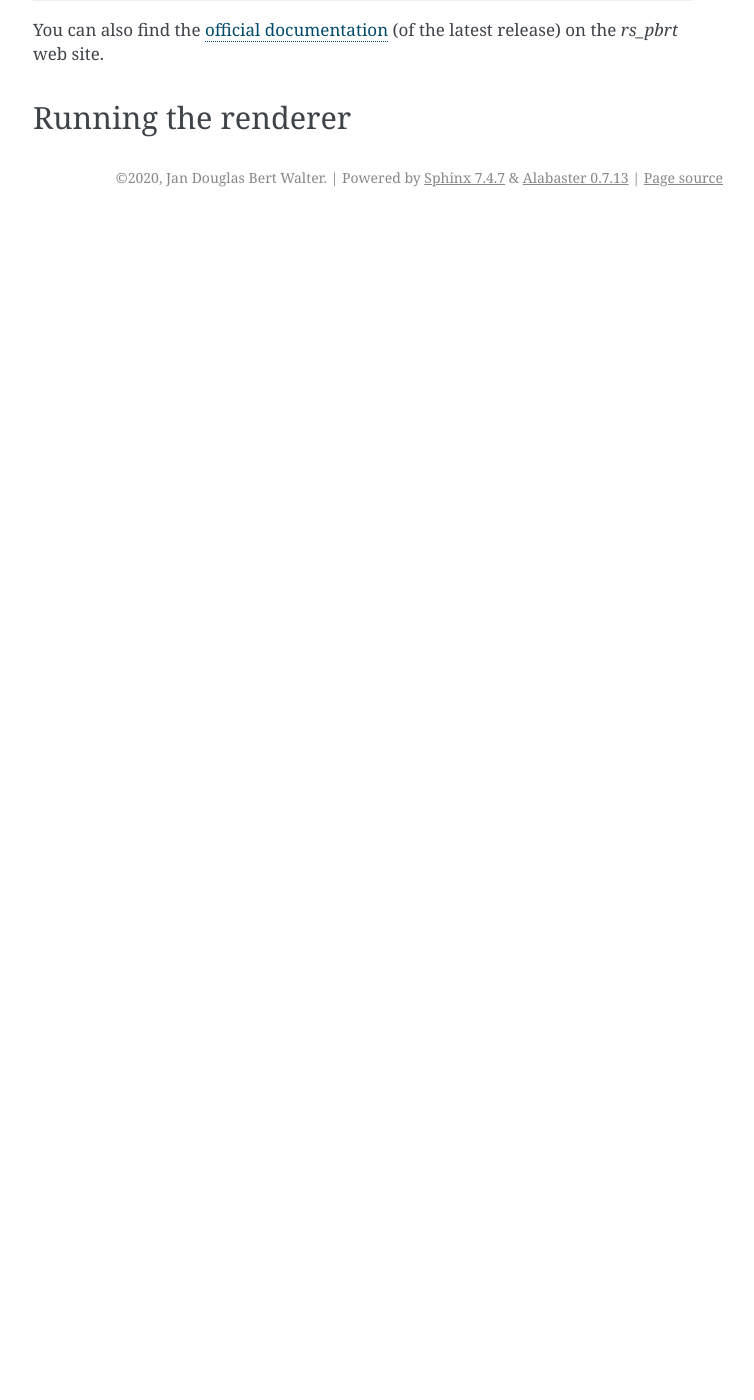
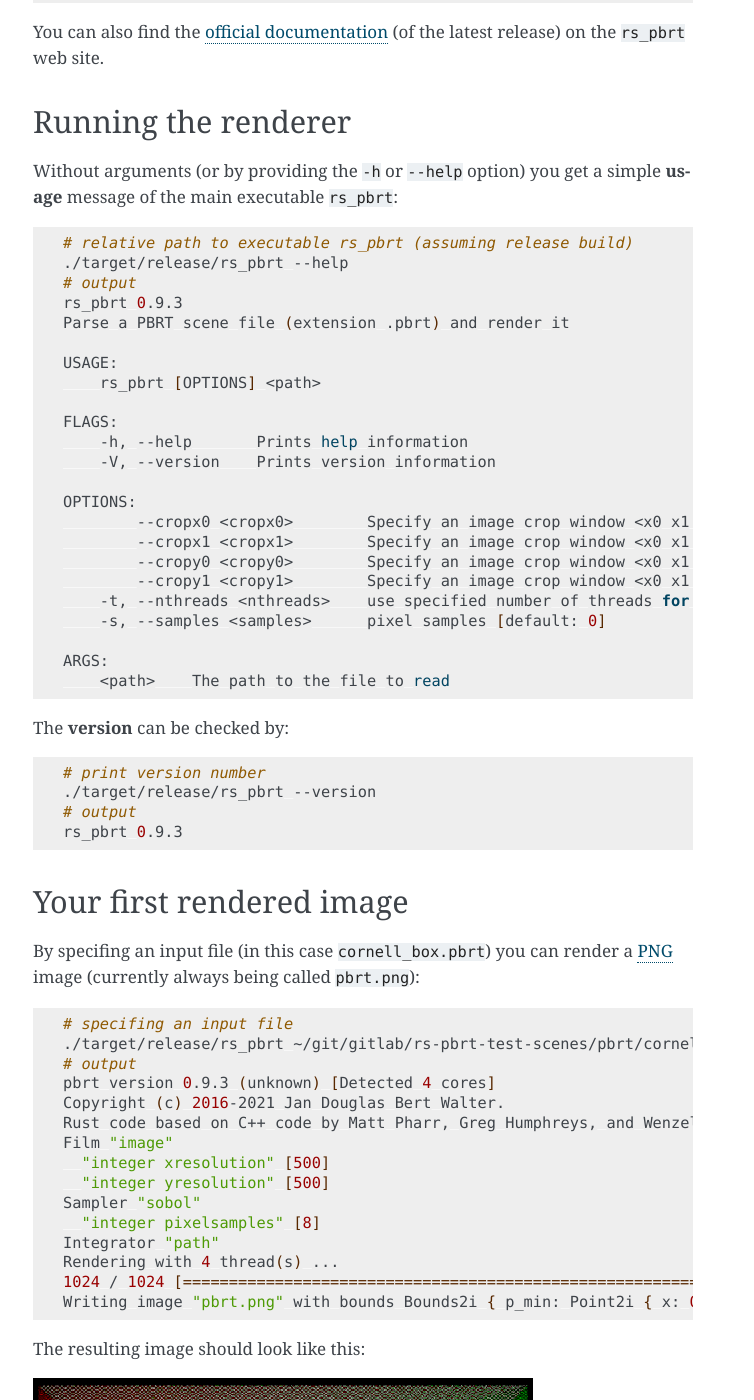
Before and after one commit to wahn/rs_pbrt, a Sphinx documentation site: the page built from docs/source/getting_started.rst, in a window 1280 px wide and 1400 px high, scrolled down 1688 px. Shown: the whole window, without its empty margins (387-1141 px from the left). Built offline with Sphinx 7.4.7, drawn with Linux system fonts in a browser that asks for light colours; before the commit the page ends 1905 px from its top, so only the background shows below that; some of the changed text lies outside the part shown.

Commit message:
Prepare v0.9.3 release. Better documention for readthedocs.io.

```diff
--- a/Cargo.toml
+++ b/Cargo.toml
@@ -2,7 +2,7 @@
 authors = ["Jan Walter <jan@janwalter.com>"]
 edition = "2018"
 name = "rs_pbrt"
-version = "0.9.2"
+version = "0.9.3"
 license = "MIT OR Apache-2.0"
 readme = "README.md"
 repository = "https://github.com/wahn/rs_pbrt"
--- a/docs/source/getting_started.rst
+++ b/docs/source/getting_started.rst
@@ -5,8 +5,7 @@ Getting Started
 Get Rust
 ========
 
-First `install Rust`_. To
-keep it up to date use `rustup`_:
+First `install Rust`_. To keep it up to date use `rustup`_:
 
 .. code:: shell
 
@@ -57,7 +56,7 @@ Use Cargo to compile executables
           # compile executable rs_pbrt (and run it to see options)
           cargo run --release --no-default-features
 
-For a **debug** version compile without the `--release` option.
+For a **debug** version compile without the ``--release`` option.
 
 .. code:: shell
 
@@ -66,8 +65,7 @@ For a **debug** version compile without the `--release` option.
           # compile executable rs_pbrt (and run it to see options)
           cargo run --no-default-features
 
-For more information about **Cargo**, check out `its
-documentation`_.
+For more information about **Cargo**, check out `its documentation`_.
 
 The executables can be found in either the **release** or the
 **debug** target directory:
@@ -95,10 +93,127 @@ documentation:
           firefox target/doc/rs_pbrt/index.html
 
 You can also find the `official documentation`_ (of the latest
-release) on the `rs_pbrt` web site.
+release) on the ``rs_pbrt`` web site.
 
 Running the renderer
 ====================
+
+Without arguments (or by providing the ``-h`` or ``--help`` option)
+you get a simple **usage** message of the main executable ``rs_pbrt``:
+
+.. code:: shell
+
+          # relative path to executable rs_pbrt (assuming release build)
+          ./target/release/rs_pbrt --help
+          # output
+          rs_pbrt 0.9.3
+          Parse a PBRT scene file (extension .pbrt) and render it
+
+          USAGE:
+              rs_pbrt [OPTIONS] <path>
+
+          FLAGS:
+              -h, --help       Prints help information
+              -V, --version    Prints version information
+
+          OPTIONS:
+                  --cropx0 <cropx0>        Specify an image crop window <x0 x1 y0 y1> [default: 0.0]
+                  --cropx1 <cropx1>        Specify an image crop window <x0 x1 y0 y1> [default: 1.0]
+                  --cropy0 <cropy0>        Specify an image crop window <x0 x1 y0 y1> [default: 0.0]
+                  --cropy1 <cropy1>        Specify an image crop window <x0 x1 y0 y1> [default: 1.0]
+              -t, --nthreads <nthreads>    use specified number of threads for rendering [default: 0]
+              -s, --samples <samples>      pixel samples [default: 0]
+
+          ARGS:
+              <path>    The path to the file to read
+
+The **version** can be checked by:
+
+.. code:: shell
+
+          # print version number
+          ./target/release/rs_pbrt --version
+          # output
+          rs_pbrt 0.9.3
+
+Your first rendered image
+=========================
+
+By specifing an input file (in this case ``cornell_box.pbrt``) you can
+render a `PNG`_ image (currently always being called ``pbrt.png``):
+
+.. code:: shell
+
+          # specifing an input file
+          ./target/release/rs_pbrt ~/git/gitlab/rs-pbrt-test-scenes/pbrt/cornell_box/cornell_box.pbrt
+          # output
+          pbrt version 0.9.3 (unknown) [Detected 4 cores]
+          Copyright (c) 2016-2021 Jan Douglas Bert Walter.
+          Rust code based on C++ code by Matt Pharr, Greg Humphreys, and Wenzel Jakob.
+          Film "image"
+            "integer xresolution" [500]
+            "integer yresolution" [500]
+          Sampler "sobol"
+            "integer pixelsamples" [8]
+          Integrator "path"
+          Rendering with 4 thread(s) ...
+          1024 / 1024 [=======================================================================] 100.00 % 191.65/s
+          Writing image "pbrt.png" with bounds Bounds2i { p_min: Point2i { x: 0, y: 0 }, p_max: Point2i { x: 500, y: 500 } }
+
+The resulting image should look like this:
+
+.. image:: cornell_box_8_pixelsamples.png
+
+If you modify the proper line in ``cornell_box.pbrt`` to use more
+**pixel samples** you should end up with a less noisy image, but
+rendering will take longer:
+
+.. image:: cornell_box_256_pixelsamples.png
+
+.. code:: diff
+
+          diff --git a/assets/scenes/cornell_box.pbrt b/assets/scenes/cornell_box.pbrt
+          index aa3a210..559e860 100644
+          --- a/assets/scenes/cornell_box.pbrt
+          +++ b/assets/scenes/cornell_box.pbrt
+          @@ -10,7 +10,7 @@ Film "image"
+             "integer yresolution" [ 500 ]
+           ##  "integer outlierrejection_k" [ 10 ]
+           ##Sampler "sobol"
+          -Sampler "sobol" "integer pixelsamples" [8]
+          +Sampler "sobol" "integer pixelsamples" [256]
+           ##PixelFilter "blackmanharris"
+           ##SurfaceIntegrator "bidirectional"
+           ##Integrator "directlighting" "integer maxdepth" [10]
+
+
+Instead of modifying the ``.pbrt`` file you can alternatively specify
+the samples per pixel on the command line:
+
+.. code:: shell
+
+           ./target/release/rs_pbrt --samples 256 ~/git/gitlab/rs-pbrt-test-scenes/pbrt/cornell_box/cornell_box.pbrt
+
+More scenes to render
+=====================
+
+Because ``rs_pbrt`` isn't 100% compatible to the C++ counter part
+(yet) I collect ``.pbrt`` `scene files`_ in a separate repository on
+**GitLab**. Have a look at the `Wiki`_ there.
+
+Just clone it to another location:
+
+.. code:: shell
+
+           # using SSH
+           git clone git@gitlab.com:jdb-walter/rs-pbrt-test-scenes.git
+           # or using HTTPS
+           git clone https://gitlab.com/jdb-walter/rs-pbrt-test-scenes.git
+
+That's it, for a quick start ... have fun rendering some of the
+provided scenes!
+
+.. image:: vw-van.png
 
 .. _install Rust: https://www.rust-lang.org/tools/install
 .. _rustup: https://github.com/rust-lang-nursery/rustup.rs
@@ -107,3 +222,6 @@ Running the renderer
 .. _its documentation: https://doc.rust-lang.org/cargo
 .. _web browser: https://en.wikipedia.org/wiki/Web_browser
 .. _official documentation: https://www.rs-pbrt.org/doc/crates/rs_pbrt/index.html
+.. _PNG: https://en.wikipedia.org/wiki/Portable_Network_Graphics
+.. _scene files: https://gitlab.com/jdb-walter/rs-pbrt-test-scenes
+.. _Wiki: https://gitlab.com/jdb-walter/rs-pbrt-test-scenes/wikis/home
```
Also changed, not shown: README.md (+2 -1 lines), docs/cornell_box_256_pixelsamples.png (added), docs/source/cornell_box_256_pixelsamples.png (added), docs/source/cornell_box_8_pixelsamples.png (added), docs/source/vw-van.png (added), 3 other files.
